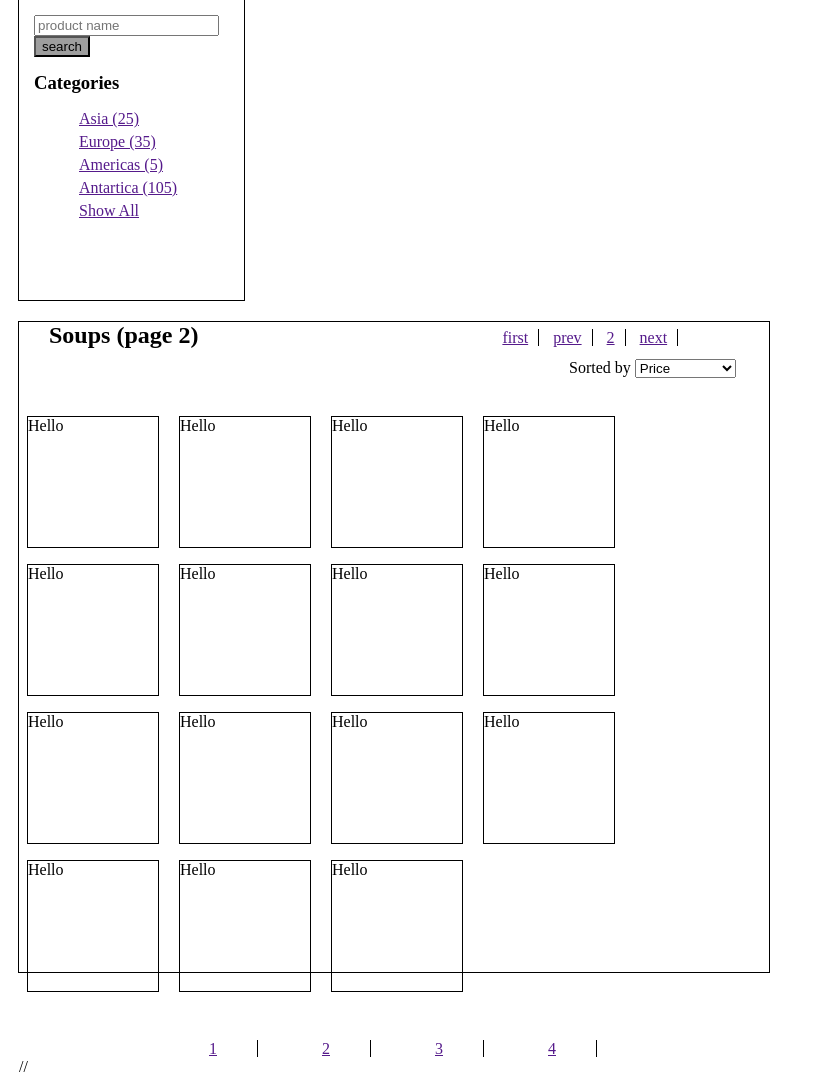
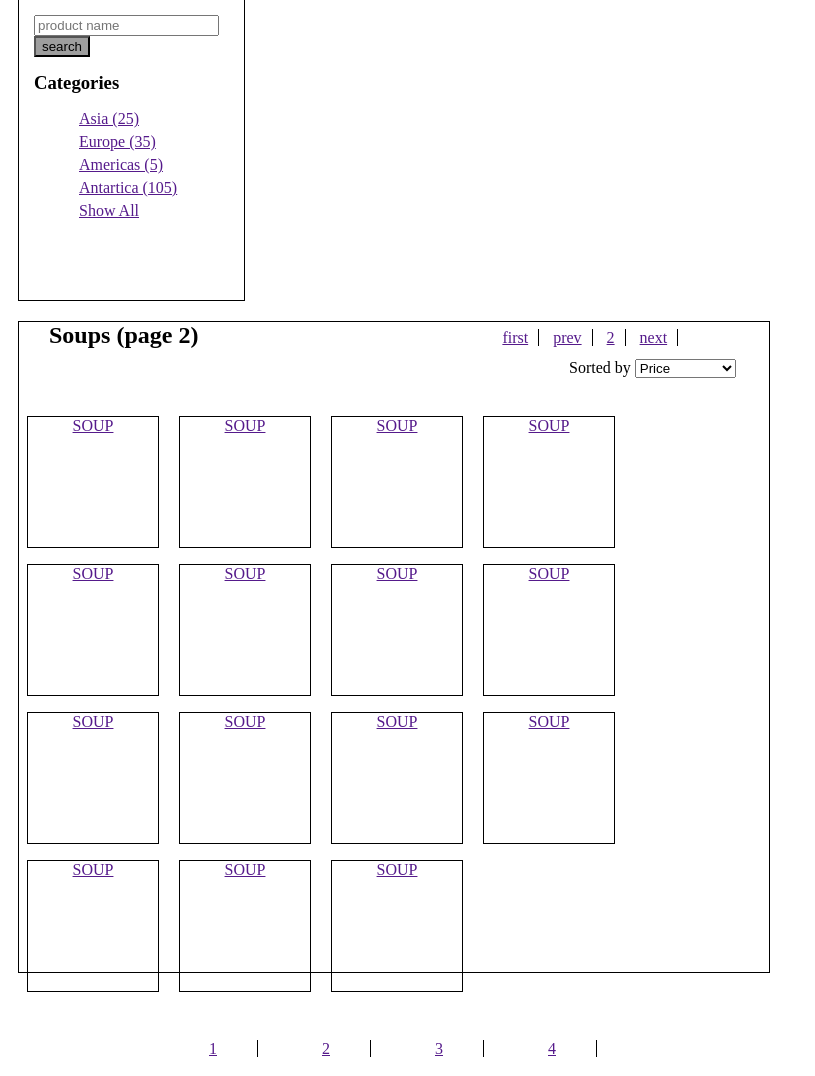
Before and after one commit to estebangallego/soup2door, a CodeIgniter app: template soup2door/application/views/home.php in a window 1280 px wide. Shown: the part 19-1095 px from the top of the page, without its empty margins (0-815 px from the left). Run offline with CodeIgniter, Linux system fonts and the light colour scheme; the template is opened without the code that fills it, so the values that code supplies are empty; grey boxes are pictures that could not be loaded.

Commit message:
clickablesoup

```diff
--- a/soup2door/application/views/home.php
+++ b/soup2door/application/views/home.php
@@ -64,6 +64,7 @@
 		height: 130px;
 		border: 1px solid black;
 		margin: 8px;
+		text-align: center;
 	}
 
 	.inline {
@@ -129,21 +130,21 @@
 		</form>
 
 		<div class='itemHolder'>
-			<div class="item inline">Hello</div>
-			<div class="item inline">Hello</div>
-			<div class="item inline">Hello</div>
-			<div class="item inline">Hello</div>
-			<div class="item inline">Hello</div>
-			<div class="item inline">Hello</div>
-			<div class="item inline">Hello</div>
-			<div class="item inline">Hello</div>
-			<div class="item inline">Hello</div>
-			<div class="item inline">Hello</div>
-			<div class="item inline">Hello</div>
-			<div class="item inline">Hello</div>
-			<div class="item inline">Hello</div>
-			<div class="item inline">Hello</div>
-			<div class="item inline">Hello</div>
+			<div class="item inline"><a href="">SOUP</a></div>
+			<div class="item inline"><a href="">SOUP</a></div>
+			<div class="item inline"><a href="">SOUP</a></div>
+			<div class="item inline"><a href="">SOUP</a></div>
+			<div class="item inline"><a href="">SOUP</a></div>
+			<div class="item inline"><a href="">SOUP</a></div>
+			<div class="item inline"><a href="">SOUP</a></div>
+			<div class="item inline"><a href="">SOUP</a></div>
+			<div class="item inline"><a href="">SOUP</a></div>
+			<div class="item inline"><a href="">SOUP</a></div>
+			<div class="item inline"><a href="">SOUP</a></div>
+			<div class="item inline"><a href="">SOUP</a></div>
+			<div class="item inline"><a href="">SOUP</a></div>
+			<div class="item inline"><a href="">SOUP</a></div>
+			<div class="item inline"><a href="">SOUP</a></div>
 		</div>
 
 		<div class='pagnationlink'>
@@ -154,7 +155,6 @@
 			<li><a href="">4</a></li>
 		</ul>
 		</div>
-//
 	</div>
 
 </div>
```
